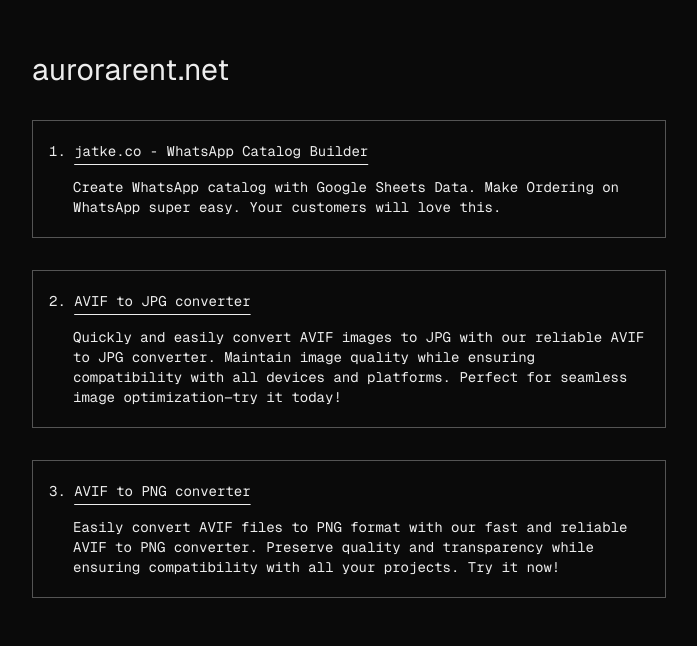
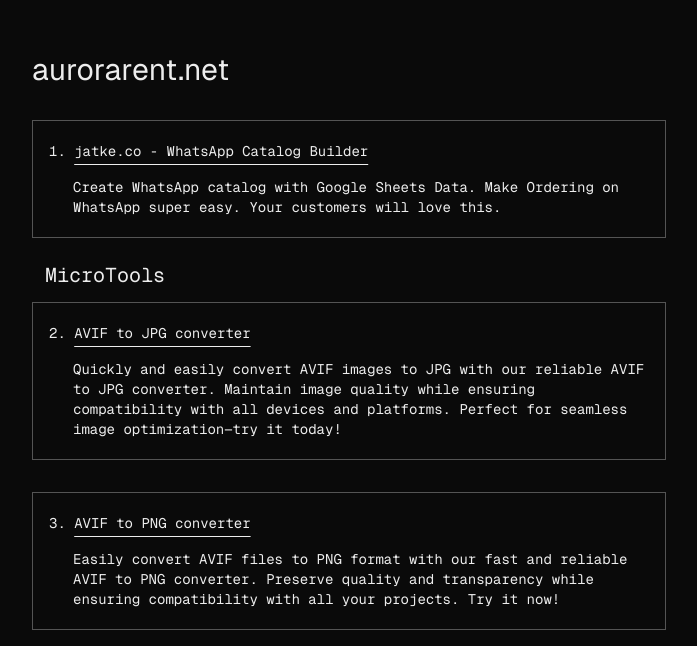
Before and after one commit to olekzakhar/aurorarent-net, a Next.js app: page / in a window 1280 px wide. Shown: the part 112-758 px from the top of the page, without its empty margins (291-988 px from the left). Built offline with nearby package versions, Linux system fonts and the light colour scheme.

Commit message:
[+] Return link to main page zapys

```diff
--- a/app/page.js
+++ b/app/page.js
@@ -13,7 +13,11 @@
             </p>
             <Link href="https://jatke.co" className="absolute top-0 left-0 w-full h-full"></Link>
           </li>
-          <li className="mb-8 py-5 px-4 relative border border-white/30">
+          <li className="mt-16 mb-8 py-5 px-4 relative border border-white/30">
+            <Link href="https://zapys.co" className="absolute -top-[42px] left-3">
+              <h2 className="inline-block text-xl">MicroTools</h2>
+            </Link>
+
             <h2 className="inline-block underline underline-offset-8">AVIF to JPG converter</h2>
             <p className="mt-4 ml-6 max-w-xl">
               Quickly and easily convert AVIF images to JPG with our reliable AVIF to JPG converter. Maintain image quality while ensuring compatibility with all devices and platforms. Perfect for seamless image optimization—try it today!
```
